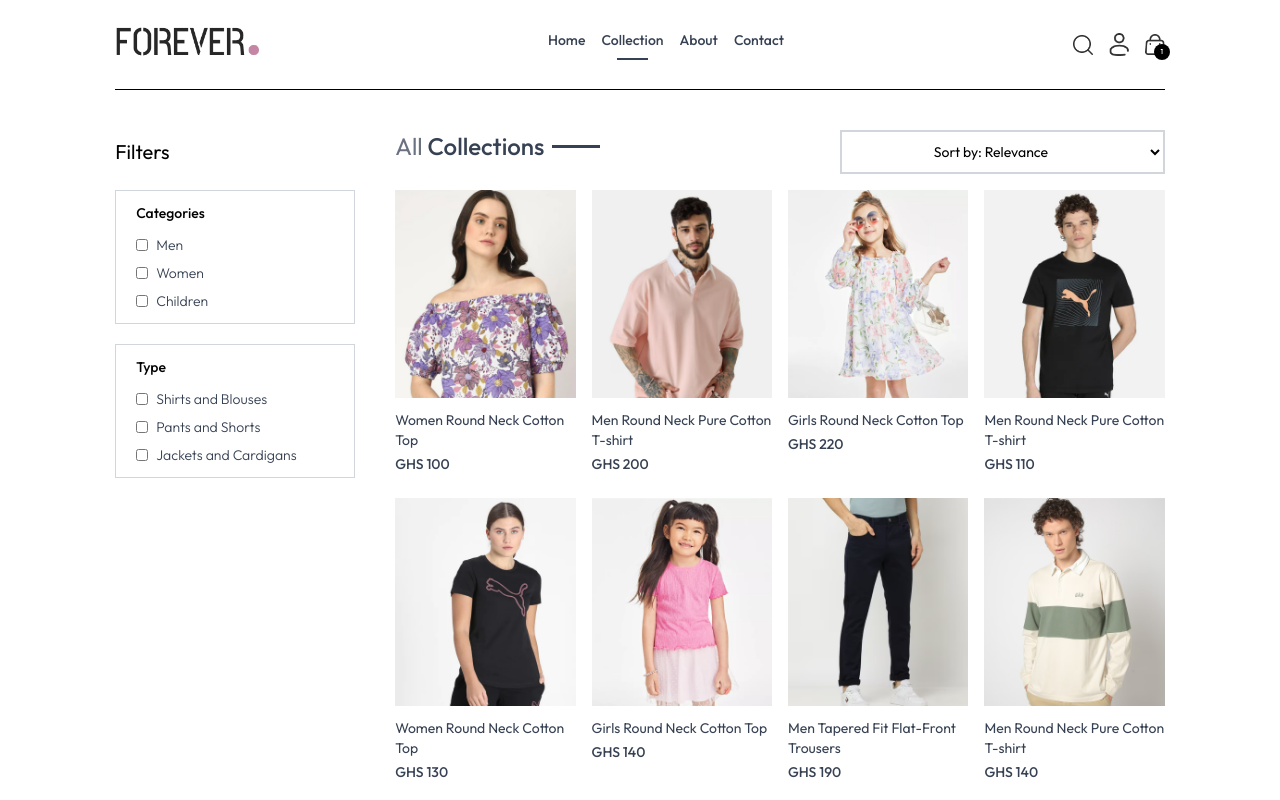
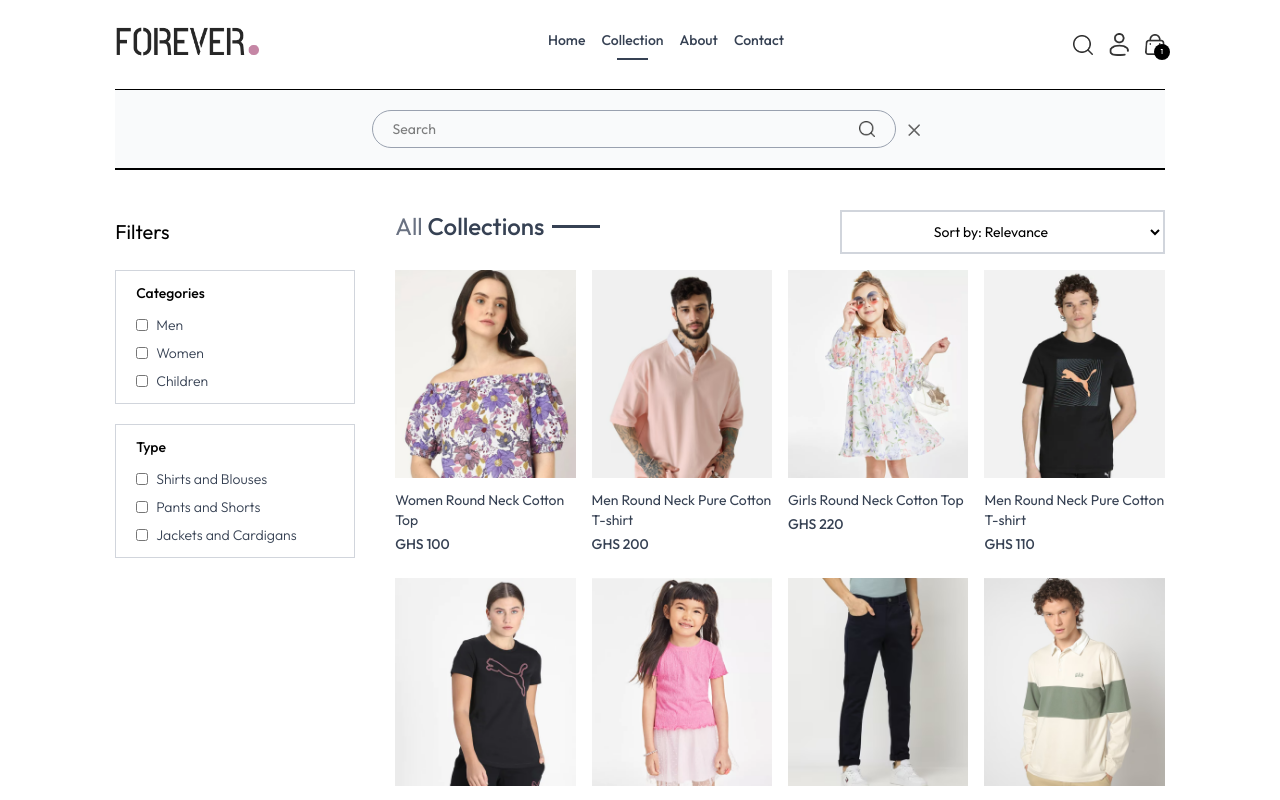
Before and after one commit to ranscky/ecomm-app, a React (Vite) app in the folder frontend/: page /collection in a window 1280 px wide. Both pictures are taken after a click on the picture 1082 px from the left and 44 px from the top of the page. Shown: the top 800 px of the page. Built offline with nearby package versions, Linux system fonts and the light colour scheme.

Commit message:
worked on the search functionality

```diff
--- a/frontend/src/App.jsx
+++ b/frontend/src/App.jsx
@@ -11,11 +11,13 @@ import PlaceOrder from './pages/PlaceOrder'
 import Orders from './pages/Orders'
 import Navbar from './components/Navbar'
 import Footer from './components/Footer'
+import Searchbar from './components/Searchbar'
 
 const App = () => {
   return (
     <div className='px-4 sm:px-[5vw] md:px-[7vw] lg:px-[9vw]'>
       <Navbar />
+      <Searchbar />
       <Routes>
         <Route path='/' element={<Home/>} />
         <Route path='/collection' element={<Collection/>} />
--- a/frontend/src/components/Navbar.jsx
+++ b/frontend/src/components/Navbar.jsx
@@ -1,10 +1,12 @@
-import React, { useState } from 'react'
+import React, { useContext, useState } from 'react'
 import {assets} from '../assets/assets'
 import { Link, NavLink } from 'react-router-dom'
+import { ShopContext } from '../context/ShopContext';
 
 const Navbar = () => {
 
-    const [visible, setVisible] = useState(false);
+    const [ visible, setVisible ] = useState(false);
+    const { setShowSearch } = useContext(ShopContext);
 
   return (
     <div className='flex items-center justify-between py-6 font-medium'>
@@ -36,7 +38,7 @@ const Navbar = () => {
         </ul>
 
         <div className='flex items-center gap-4'>
-            <img src={assets.search_icon} className='w-5 cursor-pointer' alt="" />
+            <img onClick={() => setShowSearch(true)} src={assets.search_icon} className='w-5 cursor-pointer' alt="" />
             <div className='group relative'>
                 <img src={assets.profile_icon} className='w-5 cursor-pointer' alt="" />
                 <div className='group-hover:block hidden absolute dropdown-menu right-0 pt-4'>
--- /dev/null
+++ b/frontend/src/components/Searchbar.jsx
@@ -0,0 +1,23 @@
+import React, { useContext } from 'react'
+import { ShopContext } from '../context/ShopContext'
+import { assets } from '../assets/assets'
+import { useLocation } from 'react-router-dom';
+
+const Searchbar = () => {
+
+    const { search, setSearch, showSearch, setShowSearch } = useContext(ShopContext);
+    const location = useLocation();
+    const visible = location.pathname.includes('collection');
+
+  return  showSearch && visible ? (
+    <div className='border-t border-b bg-gray-50 text-center'>
+        <div className='inline-flex items-center justify-center border border-gray-400 px-5 py-2 my-5 mx-3 rounded-full w-3/4 sm:w-1/2 '>
+            <input type="text" value={search} onChange={(e)=>setSearch(e.target.value)} placeholder='Search' className='flex-1 outline-none bg-inherit text-sm'/>
+            <img src={assets.search_icon} alt="" className='w-4'/>
+        </div>
+        <img src={assets.cross_icon} onClick={()=>setShowSearch(false)} alt="" className='inline w-3 cursor-pointer'/>
+    </div>
+  ) : null
+}
+
+export default Searchbar
--- a/frontend/src/context/ShopContext.jsx
+++ b/frontend/src/context/ShopContext.jsx
@@ -1,13 +1,16 @@
 import { ShopContext } from "./ShopContext";
 import { products } from "../assets/assets";
+import { useState } from "react";
 
 const ShopContextProvider = (props) => {
 
     const currency = 'GHS';
     const delivery_fee = 10;
+    const [ search , setSearch ] = useState('');
+    const [ showSearch, setShowSearch ] = useState(false)
 
     const value = {
-        products, currency, delivery_fee
+        products, currency, delivery_fee, search, setSearch, showSearch, setShowSearch
     }
 
     return (
--- a/frontend/src/pages/Collection.jsx
+++ b/frontend/src/pages/Collection.jsx
@@ -6,11 +6,11 @@ import ProductItem from '../components/ProductItem'
 
 const Collection = () => {
 
-  const { products } = useContext(ShopContext);
-  const [category, setCategory] = useState([]);
-  const [subCategory, setSubCategory] = useState([]);
-  const [sortType, setSortType] = useState('relevant');
-  const [showFilter, setShowFilter] = useState(false);
+  const { products, search, showSearch } = useContext(ShopContext);
+  const [ category, setCategory ] = useState([]);
+  const [ subCategory, setSubCategory ] = useState([]);
+  const [ sortType, setSortType ] = useState('relevant');
+  const [ showFilter, setShowFilter ] = useState(false);
 
   // Toggles (Keep these the same)
   const toggleCategory = (e) => {
@@ -37,6 +37,11 @@ const Collection = () => {
       tempProducts = tempProducts.filter(item => subCategory.includes(item.subCategory));
     }
 
+    // 3. Filter by Search
+    if (showSearch && search) {
+      tempProducts = tempProducts.filter(item => item.name.toLowerCase().includes(search.toLowerCase()))
+    }
+
     // 3. Sort
     if (sortType === 'low-high') {
       tempProducts.sort((a, b) => a.price - b.price);
@@ -45,7 +50,7 @@ const Collection = () => {
     }
 
     return tempProducts;
-  }, [products, category, subCategory, sortType]); // Only re-calculates if these change
+  }, [products, category, subCategory, sortType, search, showSearch]); // Only re-calculates if these change
 
 
 
```
